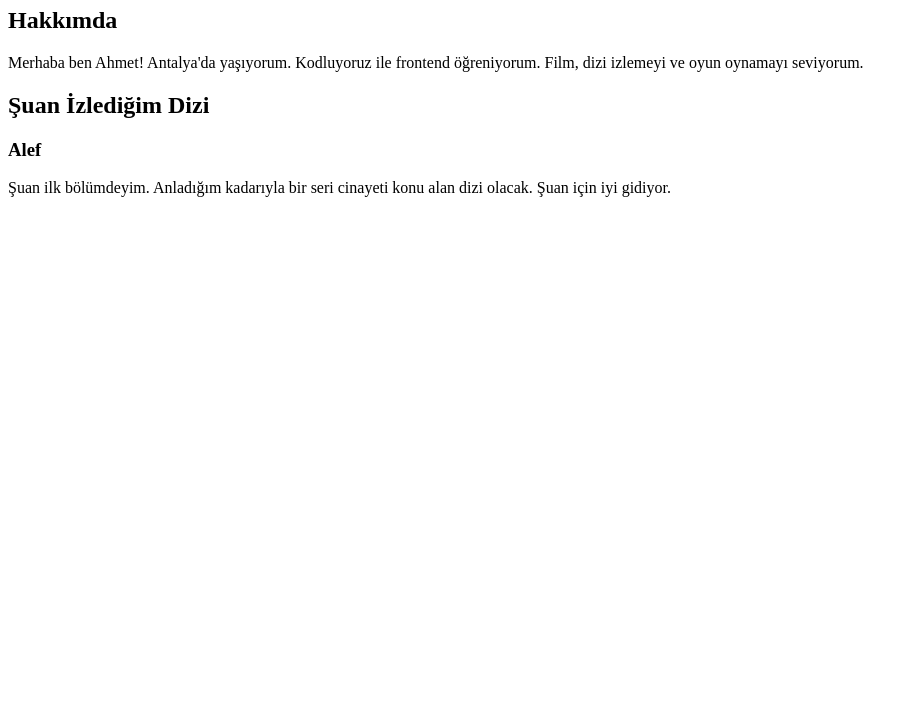
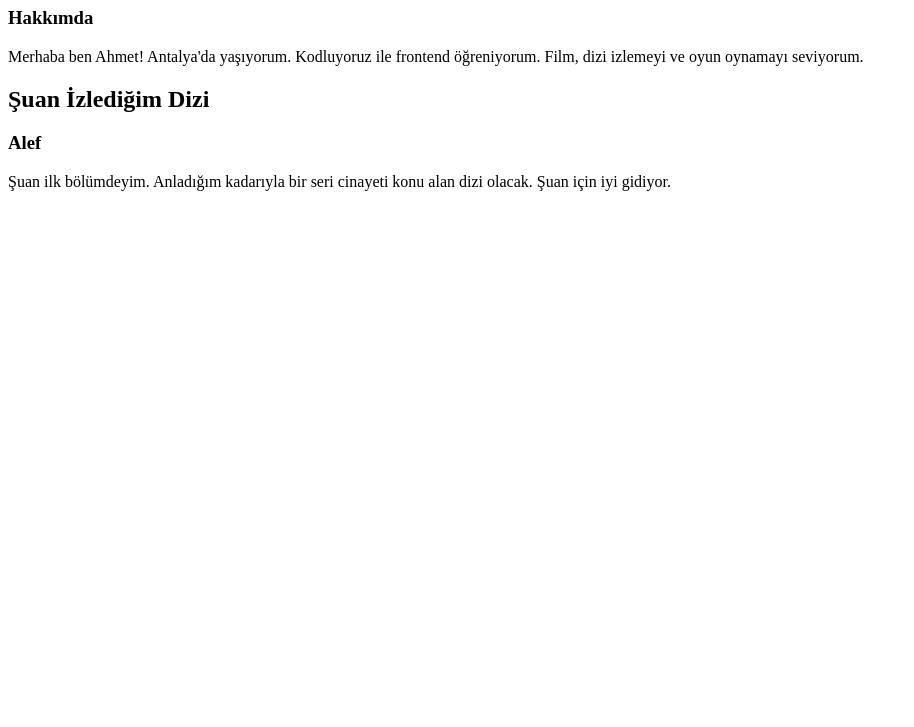
Before and after one commit to ahmet303/html-odev1, a plain HTML site: page index.html in a window 1280 px wide. Shown: the part 73-800 px from the top of the page, without its empty margins (0-914 px from the left). Drawn offline with Linux system fonts and the light colour scheme.

Commit message:
index.html changed

```diff
--- a/index.html
+++ b/index.html
@@ -11,7 +11,7 @@
 <!-- Ad Soyad -->
 <h1>Ahmet IŞIK</h1>
 
-<h2>Hakkımda</h2>
+<h3>Hakkımda</h3>
 
 <!-- Paragraf -->
 <p>Merhaba ben Ahmet! Antalya'da yaşıyorum. Kodluyoruz ile frontend öğreniyorum. Film, dizi izlemeyi ve oyun oynamayı seviyorum.</p>
```
